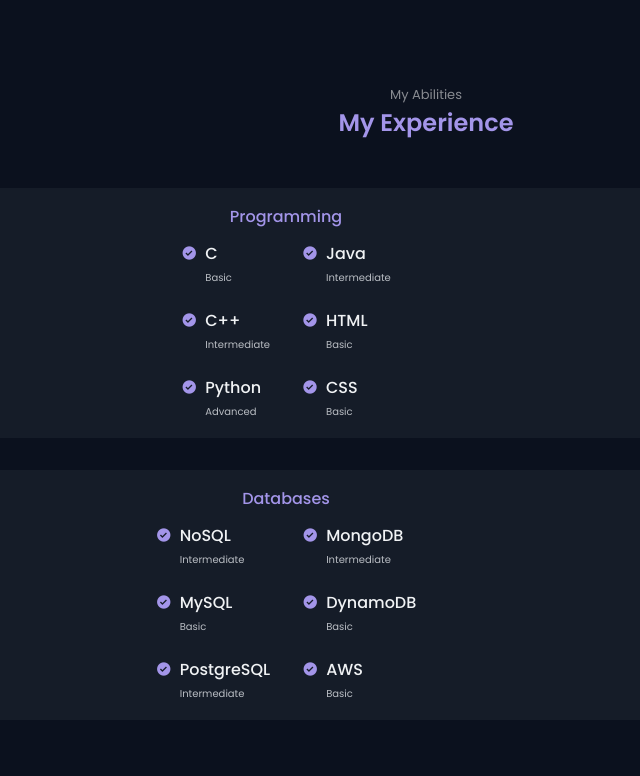
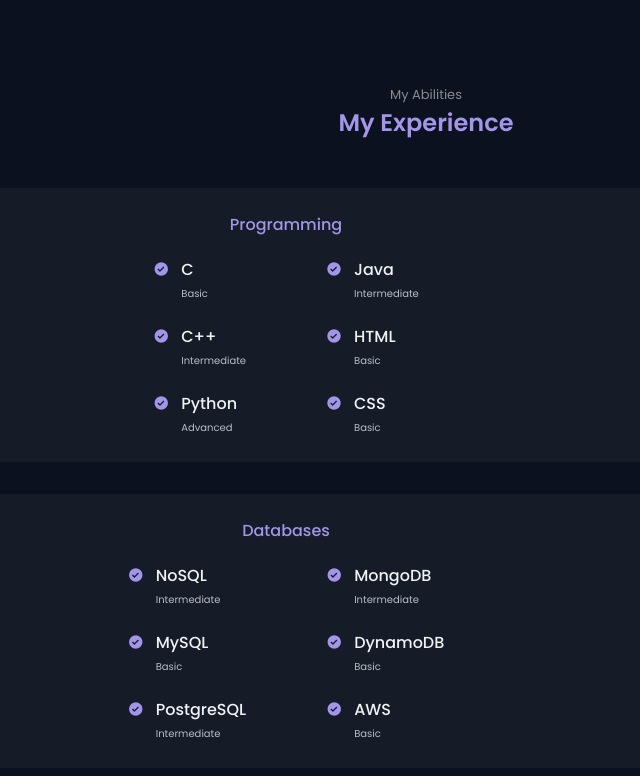
Before and after one commit to ttuan8600/ttuan8600.github.io, a plain HTML site: page index.html in a window 1280 px wide. Shown: the part 1439-2215 px from the top of the page, without its empty margins (214-854 px from the left). Drawn offline with nearby package versions, Linux system fonts and the light colour scheme; files whose address does not match are found by name.

Commit message:
minor modified to UI
UI changes

```diff
--- a/assets/css/styles.css
+++ b/assets/css/styles.css
@@ -405,7 +405,7 @@ img {
 
 .skills__content{
   background-color: var(--container-color);
-  padding: 1rem;
+  padding: 1.5rem;
   border-radius: 1.25rem;
 }
 
@@ -414,13 +414,13 @@ img {
   font-weight: var(--font-medium);
   color: var(--first-color);
   text-align: center;
-  margin-bottom: 1rem;
+  margin-bottom: 1.5rem;
 }
 
 .skills__box{
   display: flex;
   justify-content: center;
-  column-gap: 2rem;
+  column-gap: 5rem;
 }
 
 .skills__group{
@@ -431,7 +431,7 @@ img {
 
 .skills__data{
   display: flex;
-  column-gap: .5rem;
+  column-gap: .75rem;
 }
 
 .skills .bxs-check-circle{
```
